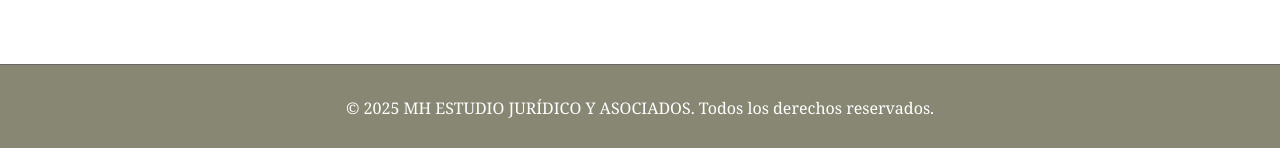
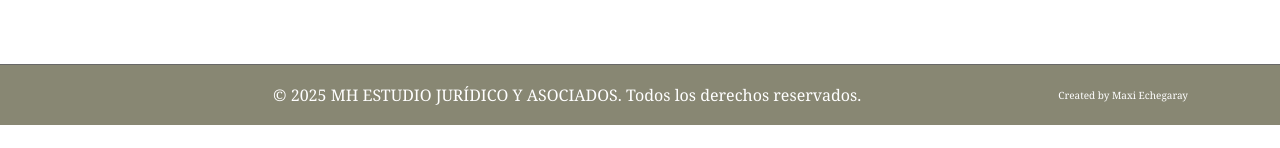
Before and after one commit to MAXE007/mh-estudio-juridico, a Next.js app: page / in a window 1280 px wide. Shown: the part 5035-5183 px from the top of the page. After the commit the page ends 5160 px from the top, so only its background shows below. Built offline with nearby package versions, Linux system fonts and the light colour scheme.

Commit message:
cambios en footer y arreglo en faq para dispositivos antiguos

```diff
--- a/app/globals.css
+++ b/app/globals.css
@@ -460,7 +460,37 @@
   background: var(--sky);
   color:var(--white);
 }
-.footer-row{ display:flex; flex-direction:column; gap:12px; align-items:center; justify-content:center; padding:16px 0; }
+.footer-row{
+  display:flex;
+  align-items:center;
+  justify-content:flex-start;   /* ya no center */
+  gap:16px;
+  padding:12px;
+  min-height:60px;
+}
+
+/* texto principal */
+.footer-main{
+  margin:0;
+  flex:1;                       /* ocupa todo el ancho disponible */
+  text-align:center;            /* centrado visual */
+}
+
+
+.footer-copy{
+  margin:0;
+}
+
+.footer-author{
+  margin:0;
+  font-size: 10px;
+  color: var(--white);
+  text-decoration:none;
+}
+
+.footer-author:hover{
+  text-decoration:underline;
+}
 
 /* Botón flotante WA */
 .float-wa{
@@ -557,7 +587,7 @@
   max-width: 1040px;
   margin: 0 auto;
   display: grid;
-  grid-template-columns: repeat(2, minmax(320px, 1fr));
+  grid-template-columns: 1fr;
   gap: 12px;
 }
 
@@ -751,11 +781,13 @@
   .contact-grid{ grid-template-columns:1fr; }
 
   /* Footer stack */
-  .footer{
-    font-size: 7px;
-  }
   .footer-row{
     flex-direction:column;
+    gap: 4px;
+    font-size: 11px;
+  }
+  .footer-author{
+    font-size: 10px;   /* un toque más chico */
   }
 
   /* Reveal (animaciones suaves) */
@@ -794,8 +826,15 @@
   .grid-2-md{ grid-template-columns:1fr 1fr; }
   .grid-3-md{ grid-template-columns:repeat(3, 1fr); }
   .contact-grid{ grid-template-columns:1fr 1fr; }
-  .footer-row{ flex-direction:row; }
+  .footer-row{
+    flex-direction:row;
+    justify-content: center;
+  }
 
+  .footer-author{
+    margin-left: auto;
+    text-align: right;
+  }
   /* WA safe-area desktop */
   .float-wa{
     bottom: calc(24px + env(safe-area-inset-bottom));
@@ -804,6 +843,10 @@
 
   /* Hero más aire */
   .hero{ padding:150px; }
+
+  .faq-preview .faq-grid{
+    grid-template-columns: repeat(2, minmax(0, 1fr));
+  }
 }
 
 /* =========================================================
--- a/app/page.js
+++ b/app/page.js
@@ -486,7 +486,17 @@
       {/* FOOTER */}
       <footer className="footer">
         <div className="container footer-row">
-          <p>© {new Date().getFullYear()} MH ESTUDIO JURÍDICO Y ASOCIADOS. Todos los derechos reservados.</p>
+          <p className="footer-main">© {new Date().getFullYear()} MH ESTUDIO JURÍDICO Y ASOCIADOS. Todos los derechos reservados.</p>
+
+          <a
+            href="https://maximilianoechegaray.netlify.app/"
+            target="_blank"
+            rel="noopener noreferrer"
+            className="footer-author"
+          >
+            Created by Maxi Echegaray
+          </a>
+
         </div>
       </footer>
 
```
